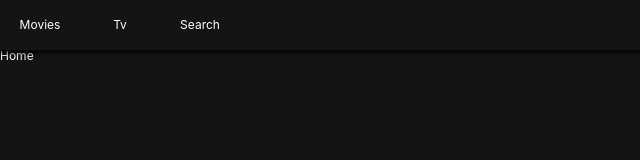
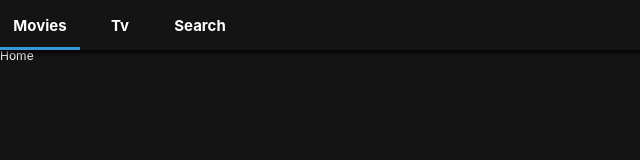
Before and after one commit to gonpress/react-css, a React (Create React App) app: page / in a window 1280 px wide. Shown: the top 160 px of the page, without its empty margins (0-640 px from the left). Built offline with nearby package versions, Linux system fonts and the light colour scheme.

Commit message:
nav menu style 적용

```diff
--- a/src/components/Header.js
+++ b/src/components/Header.js
@@ -1,6 +1,6 @@
 import React from 'react';
 import styled from "styled-components";
-import {Link} from "react-router-dom";
+import {Link, useLocation} from "react-router-dom";
 
 // import styles from "./Header.module.css";
 
@@ -25,9 +25,14 @@ const List = styled.ul`
   display:flex;
 `;
 const Item = styled.li`
+    font-weight: bold;
+  font-size: 15px;
     width:80px;
     height:50px;
     text-align : center;
+    border-bottom: 3px solid
+      ${props => (props.selected ? "#3498db" : "transparent")};
+  transition: border-bottom 0.5s ease-in-out;
 `;
 
 // 리액트 컴포넌트 스타일화
@@ -38,18 +43,18 @@ const SLink = styled(Link)`
   justify-content: center;
 `;
 
-
 const Header = () => {
+    const {pathname} = useLocation();
     return (
         <HeaderNav>
             <List>
-                <Item>
+                <Item selected={pathname === "/"}>
                     <SLink to="/">Movies</SLink>
                 </Item>
-                <Item>
+                <Item selected={pathname === "/tv"}>
                     <SLink to="/tv">Tv</SLink>
                 </Item>
-                <Item>
+                <Item selected={pathname === "/search"}>
                     <SLink to="/search">Search</SLink>
                 </Item>
             </List>
```
